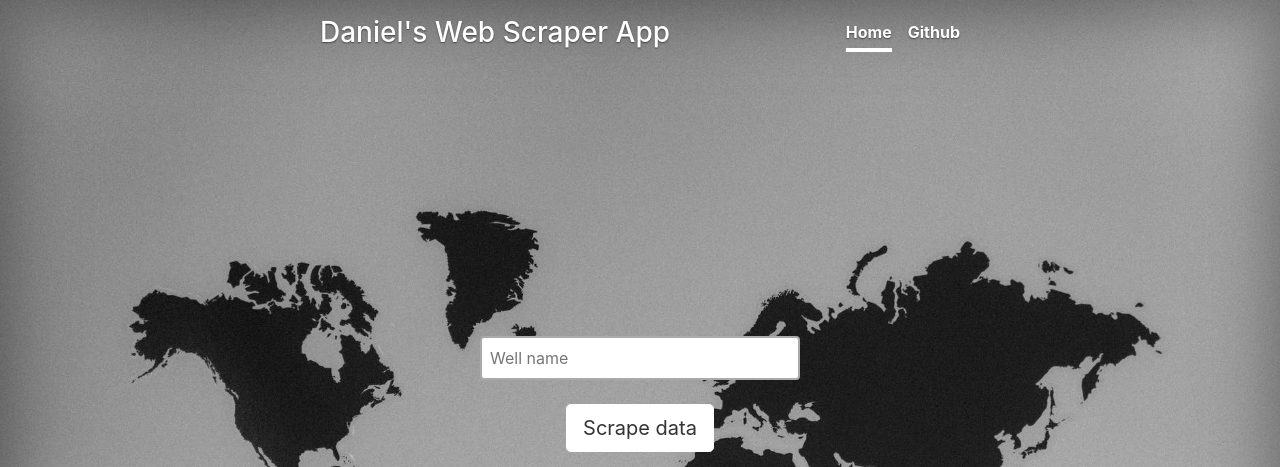
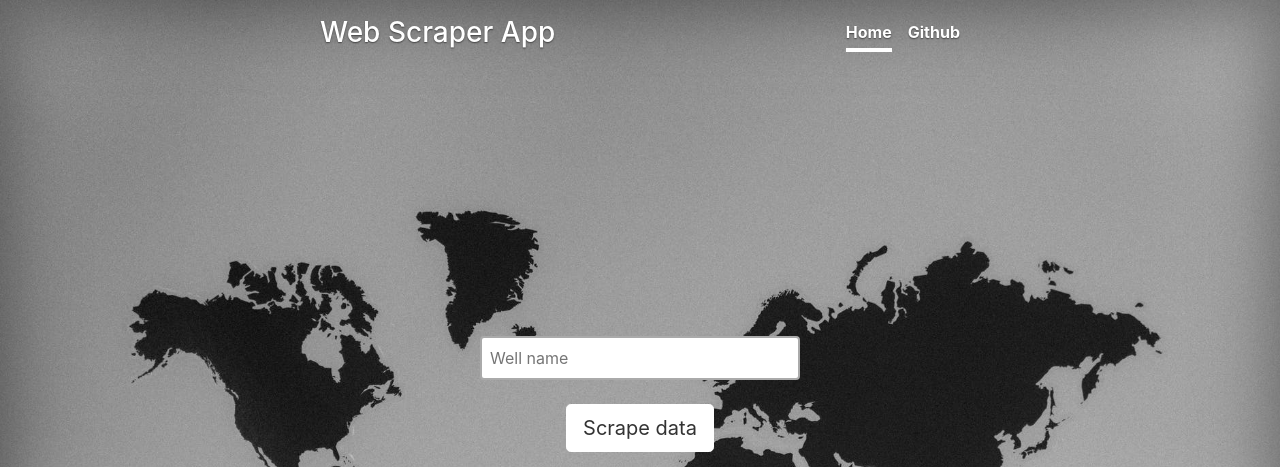
Before and after one commit to ndanieldura/flask-folium, a Flask app: page / in a window 1280 px wide. Shown: the top 467 px of the page. Run offline with Flask 2, Linux system fonts and the light colour scheme; some libraries are stand-ins or nearby versions.

Commit message:
mod title

```diff
--- a/templates/home.html
+++ b/templates/home.html
@@ -39,7 +39,7 @@
     <div class="cover-container d-flex w-100 h-100 p-3 mx-auto flex-column">
         <header class="masthead mb-auto">
             <div class="inner">
-                <h3 class="masthead-brand">Daniel's Web Scraper App</h3>
+                <h3 class="masthead-brand">Web Scraper App</h3>
                 <nav class="nav nav-masthead justify-content-center">
                     <a class="nav-link active" href="{{ url_for('home') }}">Home</a>
                     <a class="nav-link" href="https://github.com/ndanieldura" target="blank">Github</a>
```
